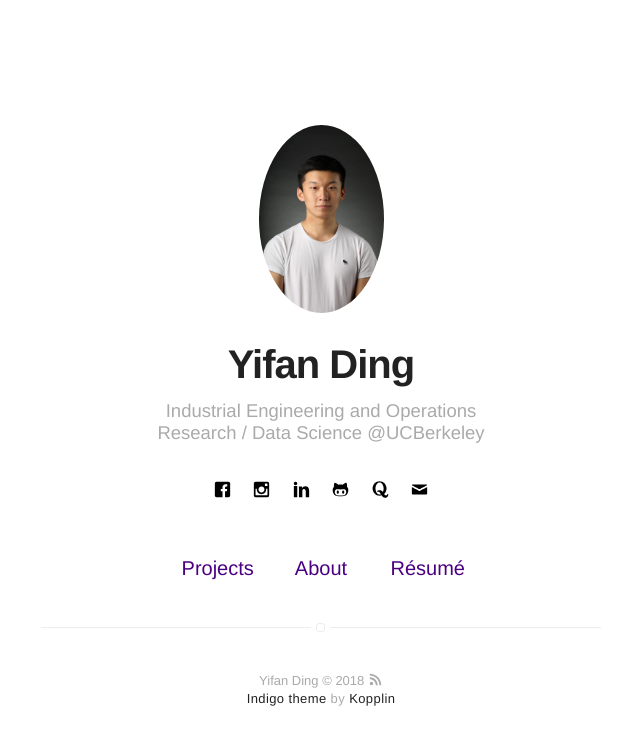
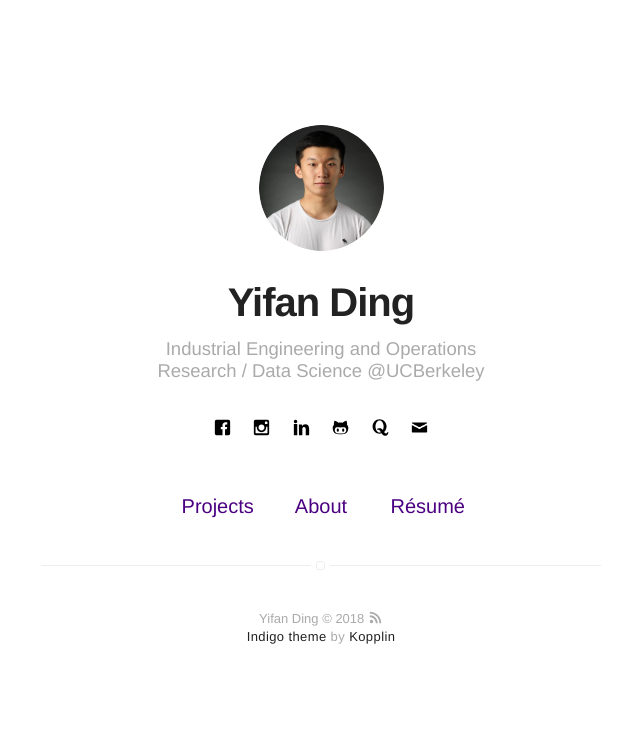
Before and after one commit to yifan-ding/yifan-ding.github.io, a Jekyll site: the page built from index.html, in a window 1280 px wide. Shown: the top 745 px of the page, without its empty margins (319-959 px from the left). Built offline with Jekyll 4.4.1, drawn with Linux system fonts in a browser that asks for light colours.

Commit message:
Update _config.yml

```diff
--- a/_config.yml
+++ b/_config.yml
@@ -8,7 +8,7 @@ description: A blog about technology and stuff related
 # if it's an external image, update below for true
 # better with square images
 external-image: false
-picture: assets/images/profile.jpg
+picture: assets/images/profile.png
 
 # If you want to include your resume, set to true
 # and specify source (external or local).
@@ -58,7 +58,7 @@ authors:
         name: Yifan Ding
         bio: IEOR | Data Science @ UC Berkeley
         external-image: false
-        picture: assets/images/profile.jpg
+        picture: assets/images/profile.png
         #twitter: johndoe
 
 
```
